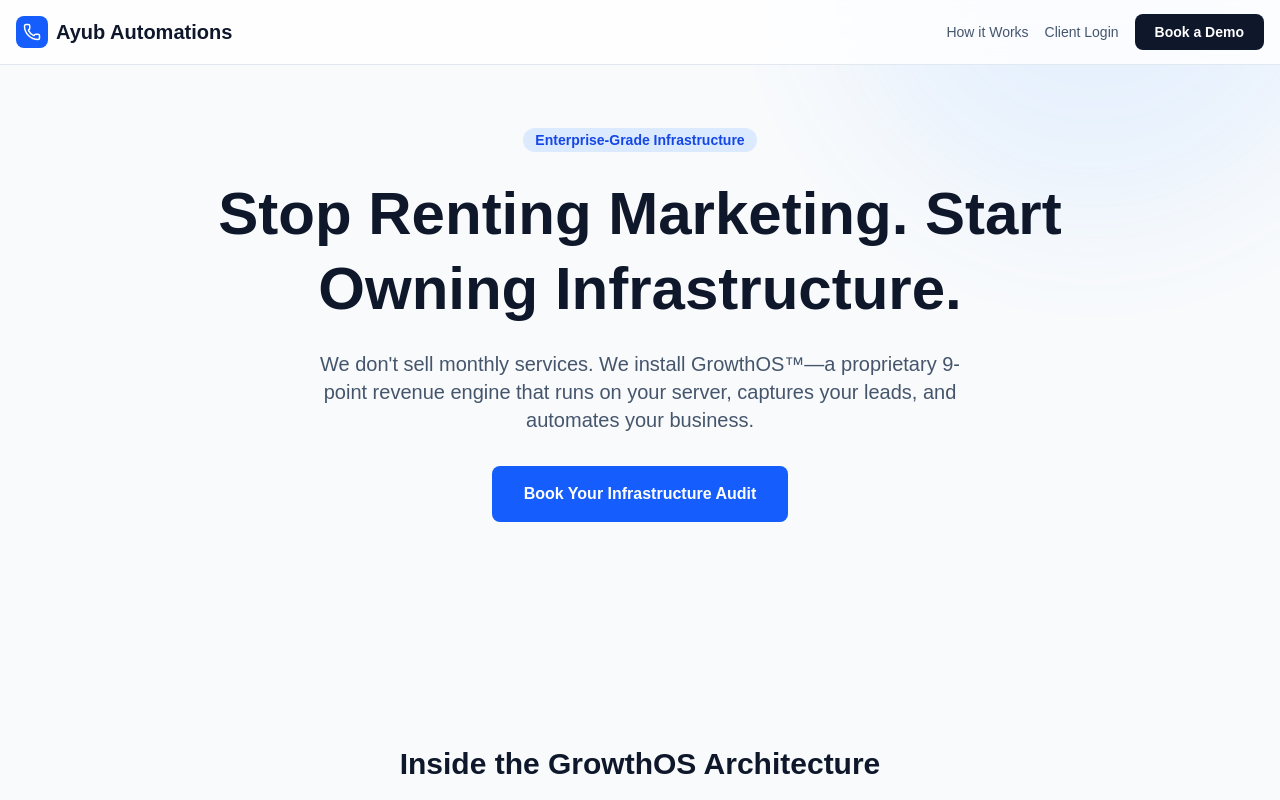
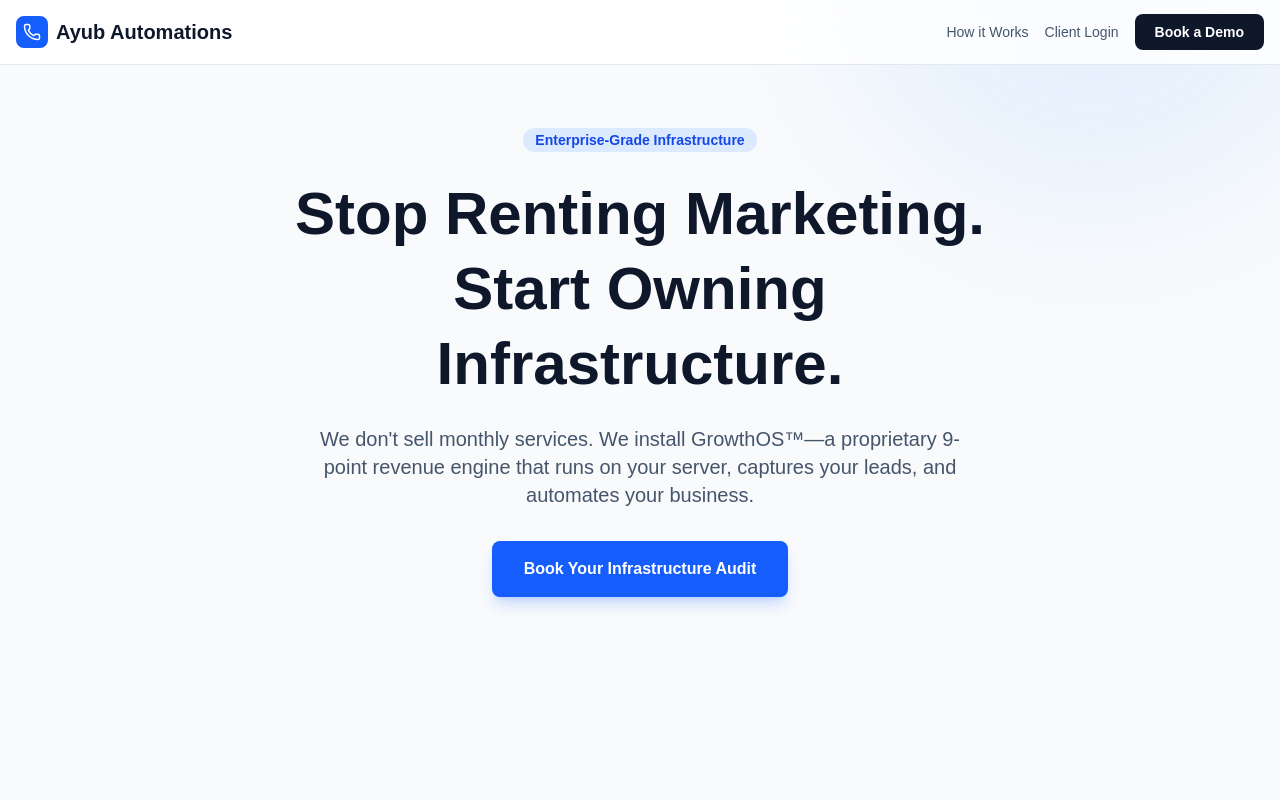
Before and after one commit to gpt123-a/agency-site, a Next.js app: page / in a window 1280 px wide. Shown: the top 800 px of the page. Built offline with nearby package versions, Linux system fonts and the light colour scheme.

Commit message:
Fix header text centering and wrapping

```diff
--- a/src/components/sections/Hero.tsx
+++ b/src/components/sections/Hero.tsx
@@ -1,17 +1,25 @@
 import Link from "next/link";
+
 export const Hero = ({ data }: { data: any }) => {
   return (
-      <section className="py-32 px-4 text-center max-w-4xl mx-auto">
+    <section className="py-32 px-4 text-center max-w-6xl mx-auto">
       <span className="bg-blue-100 text-blue-700 py-1 px-3 rounded-full text-sm font-bold">
         {data.badge}
       </span>
-        <h1 className="text-6xl font-extrabold mt-6 mb-6 leading-tight text-slate-900">
+
+      {/* FIXED: Added max-w-3xl and mx-auto to force a perfect 2-line break */}
+      <h1 className="text-6xl font-extrabold mt-6 mb-6 leading-tight text-slate-900 max-w-3xl mx-auto">
         {data.title}
       </h1>
+
       <p className="text-xl text-slate-600 mb-8 max-w-2xl mx-auto">
         {data.subtitle}
       </p>
-        <Link href="/book" className="bg-blue-600 text-white px-8 py-4 rounded-lg font-bold hover:bg-blue-700 transition inline-block">
+
+      <Link
+        href="/book"
+        className="bg-blue-600 text-white px-8 py-4 rounded-lg font-bold hover:bg-blue-700 transition inline-block shadow-lg shadow-blue-600/20"
+      >
         {data.buttonText}
       </Link>
     </section>
```
Lines whose indentation alone changed are shown as unchanged.
